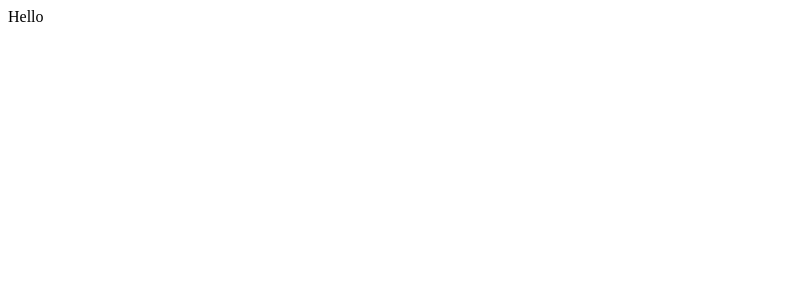
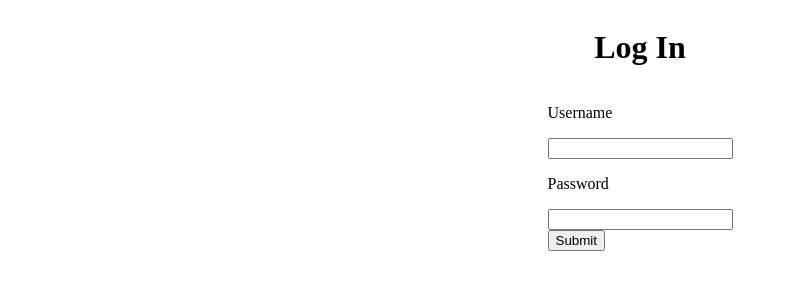
Before and after one commit to MuhammadZain795/Grocery-Store-Cart, a React (Create React App) app in the folder client/: page / in a window 1280 px wide. Shown: the top 300 px of the page, without its empty margins (0-788 px from the left). Built offline with nearby package versions, Linux system fonts and the light colour scheme.

Commit message:
Login screen created

```diff
--- /dev/null
+++ b/client/src/css/login.css
@@ -0,0 +1,5 @@
+.login-wrapper {
+    display: flex;
+    flex-direction: column;
+    align-items: center;
+}
--- a/client/src/index.js
+++ b/client/src/index.js
@@ -1,7 +1,8 @@
 import React from 'react';
 import ReactDOM from 'react-dom';
 import App from './App';
+import Login from './screens/login';
 ReactDOM.render(
-    <App />,
+    <Login />,
   document.getElementById('root')
 );
--- /dev/null
+++ b/client/src/screens/login.js
@@ -0,0 +1,37 @@
+import React, { useState, useEffect } from 'react';
+import '../css/login.css';
+import Axios from 'axios'
+
+export default function Login() {
+    const [name, setname]=useState('');
+    const [pass,setPass]=useState('');
+
+    const submitReview = () =>{
+        Axios.post('http://localhost:3001/api/login', {
+            name: name,
+            pass: pass,
+        }).then(()=>{
+                alert("successful login");
+            });
+    };
+  return(
+    <div className="login-wrapper">
+      <h1>Log In</h1>
+      <form>
+        <label>
+          <p>Username</p>
+          <input type="text"
+          onChange={text=>setname(text.target.value)}/>
+        </label>
+        <label>
+          <p>Password</p>
+          <input type="password"
+          onChange={text=>setPass(text.target.value)}/>
+        </label>
+        <div>
+          <button type="submit" onClick={submitReview}>Submit</button>
+        </div>
+      </form>
+    </div>
+  )
+}
```
Also changed, not shown: 1 other file (tests, documents, lock files or other folders).
